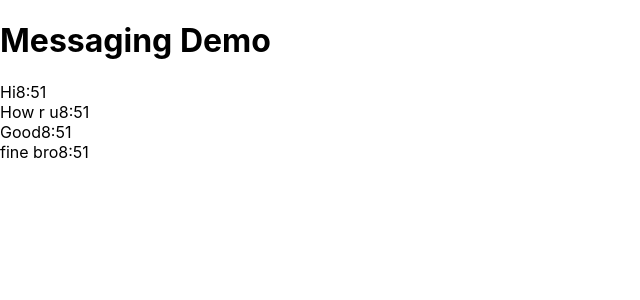
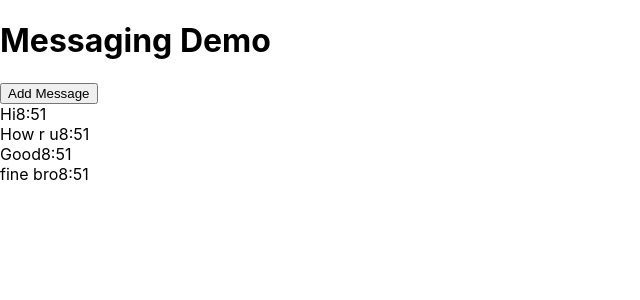
Before and after one commit to AbhinavTongale/reactapp2, a React (Create React App) app: page / in a window 1280 px wide. Shown: the top 300 px of the page, without its empty margins (0-640 px from the left). Built offline with nearby package versions, Linux system fonts and the light colour scheme.

Commit message:
static massage

```diff
--- a/src/App.js
+++ b/src/App.js
@@ -1,16 +1,30 @@
 import { useState } from "react";
 
 function App() {
-  let [list] = useState([
+  let [list, setList] = useState([
     { message: "Hi", messageTime: new Date() },
     { message: "How r u", messageTime: new Date() },
     { message: "Good", messageTime: new Date() },
     { message: "fine bro", messageTime: new Date() },
   ]);
 
+  // Member fn
+  let addMessage = () => {
+    let newMessage = { message: "Chill bro...!", messageTime: new Date() };
+    list = [newMessage, ...list];
+    setList(list);
+  };
+
   return (
     <div>
       <h1 className="bg-primary text-white p-3">Messaging Demo</h1>
+
+      <input
+        className="btn btn-primary"
+        type="button"
+        value="Add Message"
+        onClick={addMessage}
+      />
 
       {list.map((item, index) => (
         <div key={index} className="d-flex my-1">
```
